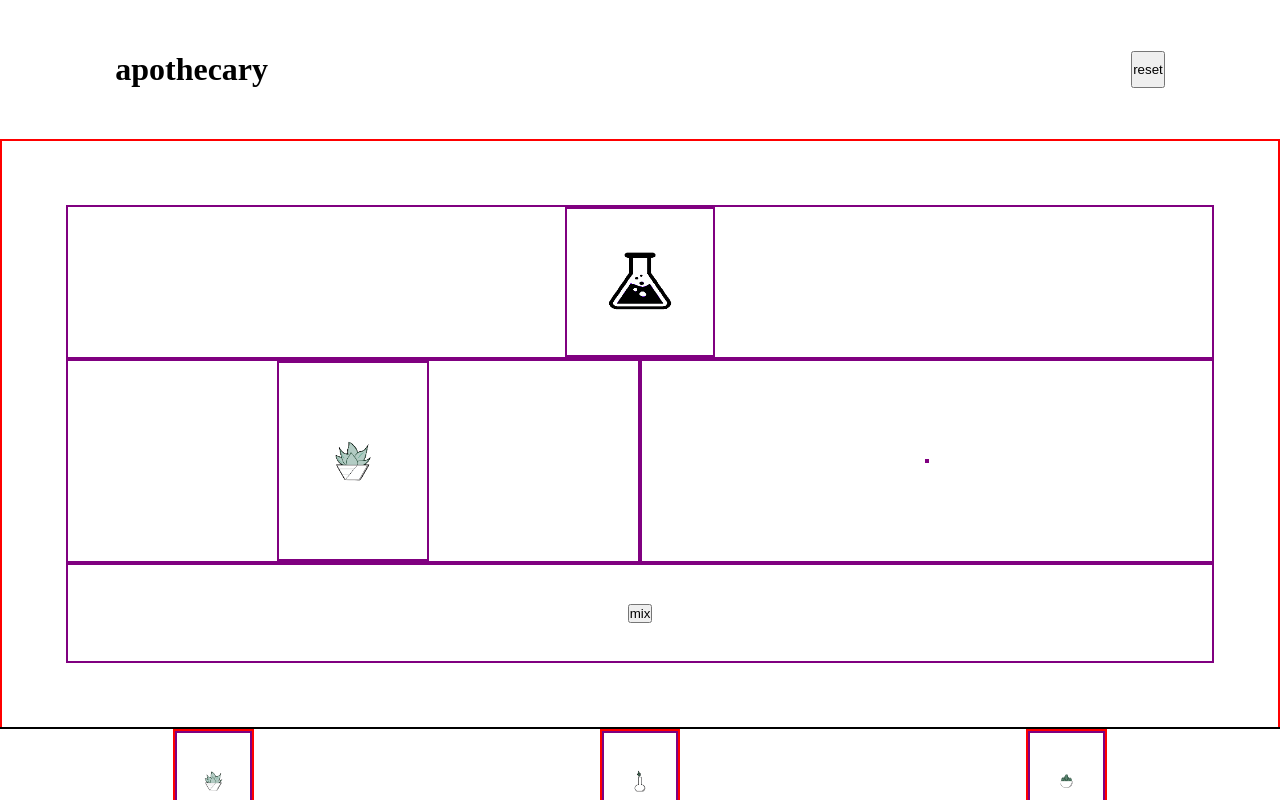
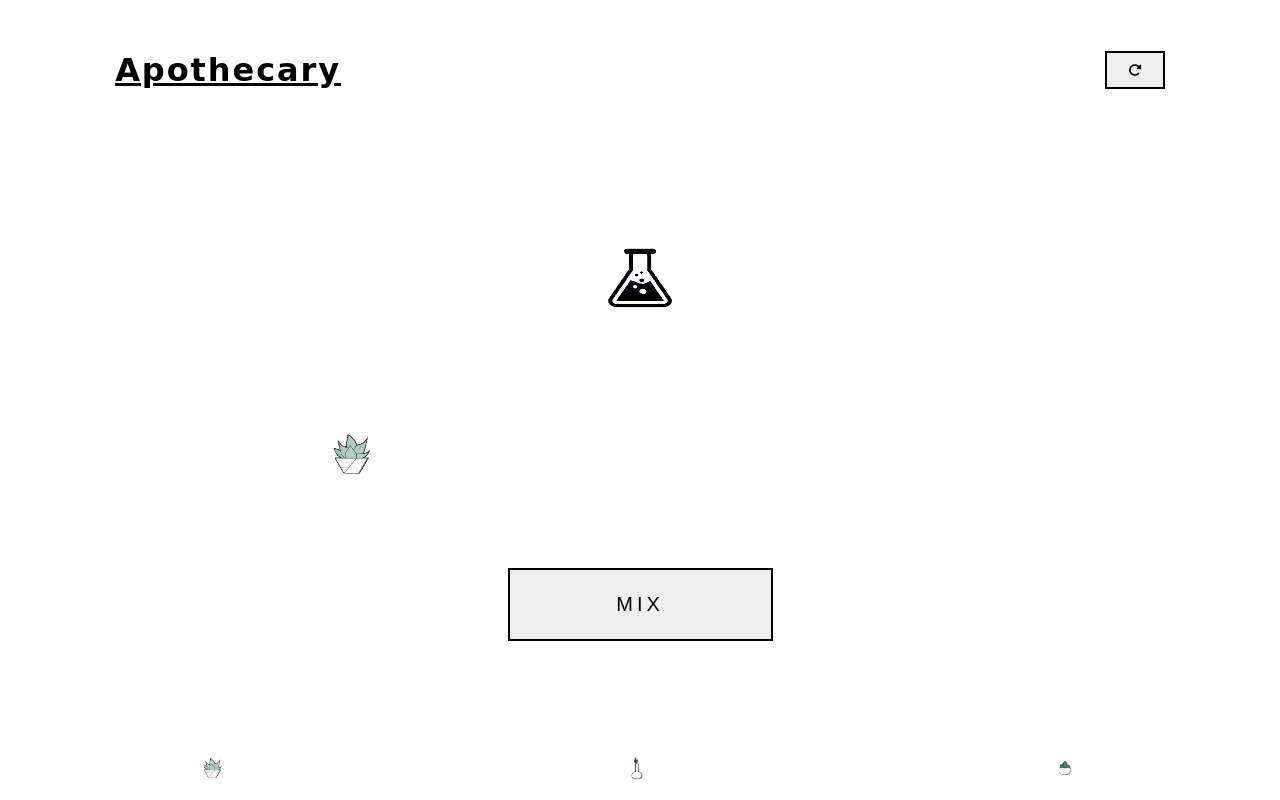
Before and after one commit to decode-harris/Apothecary, a plain HTML site: page app.html in a window 1280 px wide. Both pictures are taken after a click on the item "liferoot". Shown: the top 800 px of the page. Drawn offline with Linux system fonts and the light colour scheme; a web font is replaced by a local one.

Commit message:
CSS Border Removal
Removed development borders & provided additional comments for the application.

```diff
--- a/app-styles.scss
+++ b/app-styles.scss
@@ -1,3 +1,5 @@
+@import url('https://fonts.googleapis.com/css2?family=Viaoda+Libre&display=swap');
+
 // css reset
 * {
     box-sizing: border-box;
@@ -6,24 +8,47 @@
 
 }
 
+// css variables
+:root {
+
+    // fonts
+    --font: 'Viaoda Libre', cursive;
+
+    // spacing
+    --sm: 2%;
+    --md: 5%;
+    --lg: 10%;
+
+    // dev borders
+    // --wireframe: 2px solid darkblue;
+    // --debugging: 2px solid darkred;
+    // --component: 2px solid darkgreen;
+}
+
+html, body {
+    font-family: var(--font);
+}
+
 // header component
 .header {
     display: flex;
     justify-content: space-between;
     padding: 4% 9%;
+    text-transform: capitalize;
+    text-decoration: underline;
+    letter-spacing: 0.12rem;
+}
+.header button {
+    border: 2px solid black;
+    max-width: 60px;
 }
 
 // content wrapper
 .content {
-
     // dimensions & spacing
     max-width: 100vw;
     min-height: 100vh;
-
     overflow: hidden;
-
-    // dev
-    outline: 2px solid #000;
 }
 
 // ul [ workbench ]
@@ -40,15 +65,17 @@
     width: 100%;
 
     // dev
-    border: 2px solid red;
+    border: var(--component);
 
     // workbench items
     .workarea {
         display: flex;
         justify-content: center;
         align-items: center;
-        border: 2px solid purple;
         list-style-type: none;
+
+        // dev
+        // border: 2px solid purple;
     }
     .workarea:first-child,
     .workarea:last-child {
@@ -66,12 +93,24 @@
         max-height: 200px;
 
         // dev
-        border: 2px solid purple;
+        // border: 2px solid purple;
     }
     img#beaker {
         height: 150px;
     }
 
+}
+.btn {
+    width: 100px;
+
+}
+#mix {
+    border: 2px solid #000;
+    padding: var(--sm);
+    font-size: 1.25rem;
+    text-transform: uppercase;
+    letter-spacing: 0.25rem;
+    min-width: 265px;
 }
 
 // ul [ herbalism ]
@@ -90,7 +129,7 @@
     list-style-type: none;
 
     // dev
-    outline: 2px solid #000;
+    border: var(--wireframe);
 
 
     // herbs list items
@@ -103,15 +142,13 @@
         align-items: center;
 
         // dev
-        border: 2px solid red;
+        border: var(--debugging);
+
 
     }
     // herbs items image
     img {
         max-width: 100px;
         max-height: 100px;
-
-        // dev
-        border: 2px solid purple;
     }
 }
--- a/app.html
+++ b/app.html
@@ -11,6 +11,9 @@
     <!-- app [ application functionality ] -->
     <script defer src="app.js"></script>
 
+    <!-- font awesome [ icon library ] -->
+    <script src="https://kit.fontawesome.com/4dff4a55ad.js" crossorigin="anonymous"></script>
+
 </head>
 <body>
 
@@ -19,7 +22,11 @@
 
         <h1>apothecary</h1>
 
-        <button class="btn" id="resetBtn">reset</button>
+        <button class="btn" id="resetBtn">
+            <!-- font awesome [ redo-alt ] -->
+            <i class="fas fa-redo-alt"></i>
+            <!-- font awesome [ redo-alt ] -->
+        </button>
 
     </header>
     <!-- header -->
@@ -30,7 +37,9 @@
         <ul class="workbench">
 
             <!-- empty potion container -->
-            <li class="workarea" id="potion"></li>
+            <li class="workarea" id="potion">
+                <h3 id="name"></h3>
+            </li>
             <!-- empty potion container -->
 
             <!-- selected image placement -->
--- a/app.js
+++ b/app.js
@@ -69,12 +69,27 @@ let potions = [
 
 ];
 
+// herbalism ingredients variables
 let herb1 = '';
 let herb2 = '';
 
+// left & right image html element selectors
 let left = document.querySelector('#left');
 let right = document.querySelector('#right');
 
+
+// name of alchemy recipe selector
+let name = document.querySelector('#name');
+
+/*
+    function [ herbalism ]
+
+    reactively apply the potion icon to the page
+    create ingredient values via numbered herb variables
+    assign the selected herbs as a visual cue
+    run the alchemy function if validation is sucessful
+
+*/
 function herbalism() {
 
     // select potion elementt
@@ -97,8 +112,22 @@ function herbalism() {
     // for each [ items ]
     items.forEach(element => {
 
+        let beaker = document.querySelector('#beaker');
+        let name = document.querySelector('#name');
+
         // element [ items ] click event
         element.addEventListener('click', ()=> {
+
+            // after a recipe has been completed
+            if (beaker.src != 'beaker/beaker-default.png') {
+
+                // reset the beaker to default
+                beaker.src = 'beaker/beaker-default.png';
+
+                // also reset the name of the potion to an empty string
+                name.innerHTML = '';
+            }
+
 
             // validate herb1 value
             if (herb1 === '') {
@@ -113,11 +142,17 @@ function herbalism() {
 
                     // test
                     console.log('herb left : liferoot');
+
+                    // init function [ alchemy ]
+                    alchemy();
                 }
                 if (element.id === wildvine.id) {
 
                     // assign left image source to wildvine source
                     left.src = wildvine.src;
+
+                    // init function [ alchemy ]
+                    alchemy();
 
                     // test
                     console.log('herb left : wildvine');
@@ -127,6 +162,9 @@ function herbalism() {
                     // assign left image source to sungrass source
                     left.src = sungrass.src;
 
+                    // init function [ alchemy ]
+                    alchemy();
+
                     // test
                     console.log('herb left : sungrass');
                 }
@@ -134,8 +172,8 @@ function herbalism() {
                 // test
                 console.log('herb 1 : ' + herb1);
             }
-            // validate herb1 is not empty & is not already the sane id
-            if (herb1 != '' && herb1 != element.id) {
+            // validate herb1 is not empty & is not already the same id
+            if (herb1 != '' && herb1 != element.id || herb1 != '' && herb2 != '') {
                 // assign element id to herb 2
                 herb2 = element.id;
 
@@ -146,6 +184,7 @@ function herbalism() {
 
                     // test
                     console.log('herb right : liferoot');
+
                 }
                 if (herb2 === wildvine.id) {
 
@@ -172,7 +211,7 @@ function herbalism() {
                 console.log('mix : ' + herb1 + ' + ' + herb2);
 
                 // init function [ alchemy ]
-                alchemy();
+                // alchemy();
 
             }
 
@@ -184,7 +223,16 @@ function herbalism() {
 // init function [ herbalism ]
 herbalism();
 
-//
+/*
+    function [ alchemy ]
+
+    attaches a click event to the mix button
+    validates specific alchemy recipes
+    displays the appropriate colored beaker on
+    sucessful selection & creation
+
+
+*/
 function alchemy() {
 
     // alchemy potion image selector
@@ -193,6 +241,8 @@ function alchemy() {
     // alchemy mix button selector
     let mix = document.querySelector('#mix');
 
+
+
     // mix button click event
     mix.addEventListener('click', ()=> {
 
@@ -200,12 +250,31 @@ function alchemy() {
         console.log('mix H1 : ' + herb1);
         console.log('mix H2 : ' + herb2);
 
+        // validate if no herb is chosen
+        if (herb1 === '' && herb2 === '') {
+            // helper component alert
+            alert('please choose a starting herb');
+
+            // test
+            console.log('herb 1 has no value, herb 2 has no value')
+        }
+        if (herb1 != '' && herb2 === '') {
+            // helper component alert
+            alert('please use two herbs to create a potion!');
+
+            // test
+            console.log('herb 1 has a value, herb 2 has no value');
+        }
+        // validate if herb1 has a value & herb2 has a value
         if (herb1 != '' & herb2 != '') {
 
             // validate specific alchemy recipes
             if (herb1 === liferoot.id && herb2 === wildvine.id || herb1 === wildvine.id && herb2 === liferoot.id) {
                 // apply major health potion image to vial
                 beaker.src = majorhealth.src;
+
+                // assign name of potion to html element
+                name.innerHTML = majorhealth.name;
 
                 // test
                 console.log('POTION : health potion');
@@ -214,12 +283,18 @@ function alchemy() {
                 // apply major mana potion image to vial
                 beaker.src = majormana.src;
 
+                // assign name of potion to html element
+                name.innerHTML = majormana.name;
+
                 // test
                 console.log('POTION : mana potion');
             }
             if (herb1 === wildvine.id && herb2 === sungrass.id || herb1 === sungrass.id && herb2 === wildvine.id) {
                 // apply invisible potion image to vial
                 beaker.src = invisible.src;
+
+                // assign name of potion to html element
+                name.innerHTML = invisible.name;
 
                 // test
                 console.log('POTION : invisibility elixir');
@@ -228,6 +303,9 @@ function alchemy() {
             // init function [ resetPanels ]
             resetProperties();
         }
+        else {
+
+        }
     });
 
     // test
@@ -235,23 +313,26 @@ function alchemy() {
 }
 
 
+let resetBtn = document.querySelector('#resetBtn');
+// reset button click event
+resetBtn.addEventListener('click', ()=> {
+    name.innerHTML = '';
+    herb1 = '';
+    herb2 = '';
+    left.src = '';
+    right.src = '';
+    beaker.src = 'beaker/beaker-default.png';
+
+});
+
 function resetProperties() {
 
-    let resetBtn = document.querySelector('#resetBtn');
+
 
     left.src = '';
     right.src = '';
     herb1 = '';
     herb2 = '';
 
-    // reset button click event
-    resetBtn.addEventListener('click', ()=> {
-        herb1 = '';
-        herb2 = '';
-        left.src = '';
-        right.src = '';
-        beaker.src = 'beaker/beaker-default.png';
-
-    });
 
 }
```
Also changed, not shown: index.css.
